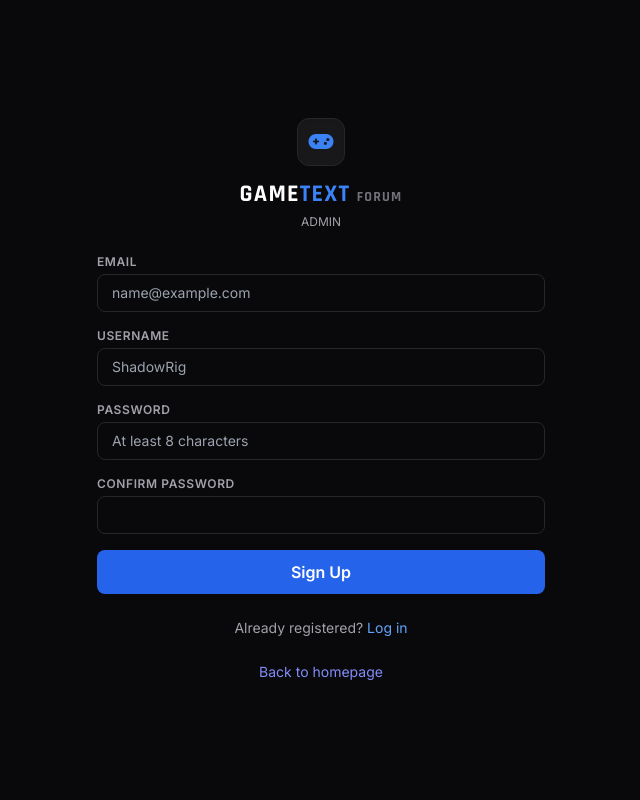
After one commit to JohnEdu27/GameTextForum, a Laravel app: template resources/views/Account/displaytest.blade.php in a window 1280 px wide. The commit adds this page. Shown: the whole page, without its empty margins (319-959 px from the left). Run offline with Laravel 12, Linux system fonts and the light colour scheme; the template is opened without the code that fills it, so the values that code supplies are empty; the visitor is signed in with stand-in values (Sample User, id 1); data comes from the database, SQL or seed files in the repository; some libraries are stand-ins or nearby versions.

Commit message:
finnished project

```diff
--- a/app/Http/Controllers/GrandmasterController.php
+++ b/app/Http/Controllers/GrandmasterController.php
@@ -6,7 +6,6 @@ class GrandmasterController extends Controller
 {
     public function index()
     {
-        // The route is also protected by the role:grandmaster middleware.
         return view('layouts.grandmaster');
     }
 }
--- a/app/Models/User.php
+++ b/app/Models/User.php
@@ -10,7 +10,7 @@ use Illuminate\Database\Eloquent\Factories\HasFactory;
 use Illuminate\Foundation\Auth\User as Authenticatable;
 use Illuminate\Notifications\Notifiable;
 
-#[Fillable(['name', 'email', 'password', 'sort_preferences', 'role'])]
+#[Fillable(['name', 'email', 'password', 'sort_preferences',])]
 #[Hidden(['password', 'remember_token'])]
 class User extends Authenticatable implements MustVerifyEmail
 {
--- /dev/null
+++ b/resources/views/Account/displaytest.blade.php
@@ -0,0 +1,36 @@
+@extends('layouts.auth')
+@section('title', 'Register')
+@section('content')
+    <div class="text-center mb-6">
+        <div class="w-12 h-12 rounded-xl bg-zinc-900 border border-zinc-800 flex items-center justify-center text-blue-500 mx-auto mb-3 shadow-inner"><i class="fa-solid fa-gamepad text-xl"></i></div>
+        <h1 class="font-gaming text-2xl font-bold uppercase tracking-wider text-white">Game<span class="text-blue-500">Text</span> <span class="text-zinc-500 text-sm">Forum</span></h1>
+        <p class="text-xs text-zinc-400 mt-1">ADMIN</p>
+    </div>
+    @if ($errors->any())
+        <div class="mb-4 text-sm text-red-400">@foreach ($errors->all() as $error)<p>{{ $error }}</p>@endforeach</div>
+    @endif
+    <form method="POST" action="{{ route('register.submit') }}" class="space-y-4">
+        @csrf
+        <div>
+            <label class="block text-xs font-semibold uppercase tracking-wider text-zinc-400 mb-1">Email</label>
+            <input type="email" name="email" value="{{ old('email') }}" required class="w-full bg-zinc-950 border border-zinc-800 rounded-lg px-3.5 py-2 text-sm text-zinc-200" placeholder="name@example.com">
+        </div>
+        <div>
+            <label class="block text-xs font-semibold uppercase tracking-wider text-zinc-400 mb-1">Username</label>
+            <input type="text" name="name" value="{{ old('name') }}" required class="w-full bg-zinc-950 border border-zinc-800 rounded-lg px-3.5 py-2 text-sm text-zinc-200" placeholder="ShadowRig">
+        </div>
+        <div>
+            <label class="block text-xs font-semibold uppercase tracking-wider text-zinc-400 mb-1">Password</label>
+            <input type="password" name="password" required autocomplete="new-password" class="w-full bg-zinc-950 border border-zinc-800 rounded-lg px-3.5 py-2 text-sm text-zinc-200" placeholder="At least 8 characters">
+        </div>
+        <div>
+            <label class="block text-xs font-semibold uppercase tracking-wider text-zinc-400 mb-1">Confirm password</label>
+            <input type="password" name="password_confirmation" required autocomplete="new-password" class="w-full bg-zinc-950 border border-zinc-800 rounded-lg px-3.5 py-2 text-sm text-zinc-200">
+        </div>
+        <button type="submit" class="w-full py-2.5 bg-blue-600 hover:bg-blue-500 text-white font-semibold rounded-lg">Sign Up</button>
+    </form>
+    <p class="text-center text-sm text-zinc-400 mt-6">Already registered? <a href="{{ route('login') }}" class="text-blue-400 hover:underline">Log in</a></p>
+    <p class="text-center text-sm text-slate-400 mt-6">
+            <a href="{{ url('/') }}" class="text-indigo-400 hover:underline">Back to homepage</a>
+        </p>
+@endsection
```
Also changed, not shown: database/seeders/DatabaseSeeder.php (+4 -4 lines), resources/views/layouts/gaming.blade.php (+3 -8 lines).
